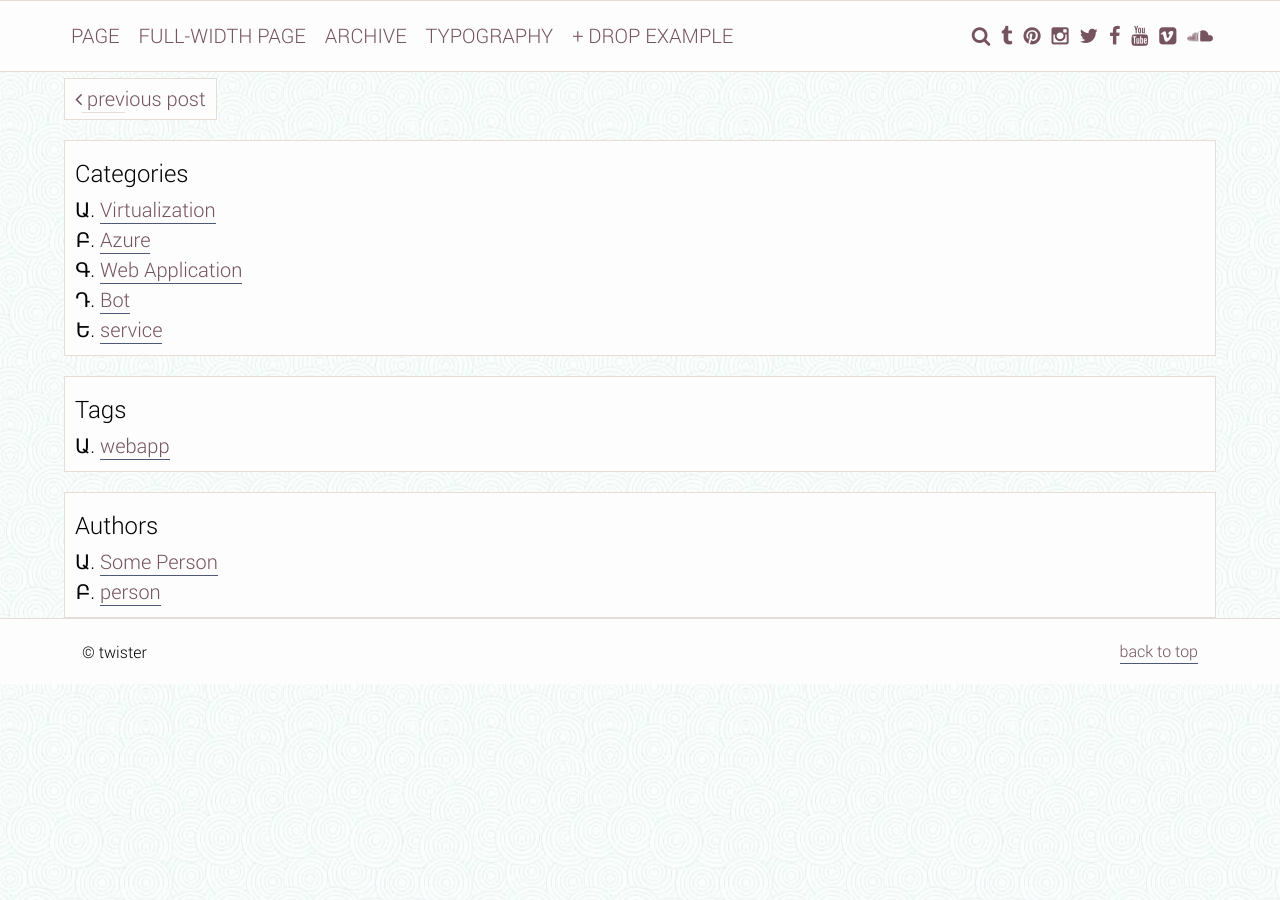
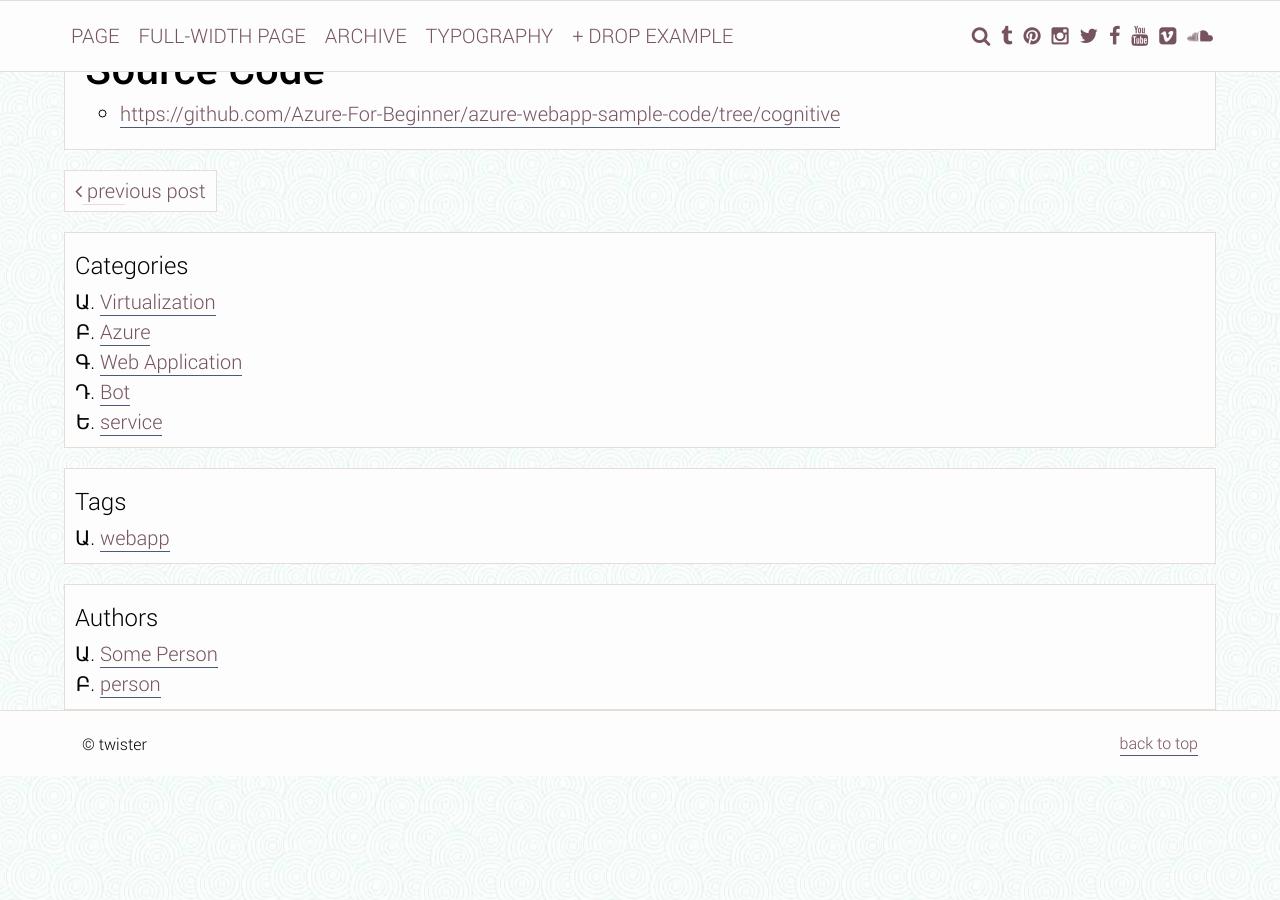
Before and after one commit to Azure-For-Beginner/Azure-For-Beginner.github.io, a Jekyll site: the page built from _posts/2017-04-13-create-cognitive.markdown, in a window 1280 px wide and 900 px high, scrolled down 5243 px. Built offline with Jekyll 4.4.1, drawn with Linux system fonts in a browser that asks for light colours.

Commit message:
add: 2017-05-23 cognitive api source code

````diff
--- a/_posts/2017-04-13-create-cognitive.markdown
+++ b/_posts/2017-04-13-create-cognitive.markdown
@@ -60,3 +60,6 @@ tag: [webapp]
     ```
 6. 다음과 같은 결과를 볼 수 있다.
 ![그림](/img/webapp/cognitive/result.png)
+
+# Source Code
+* [https://github.com/Azure-For-Beginner/azure-webapp-sample-code/tree/cognitive](https://github.com/Azure-For-Beginner/azure-webapp-sample-code/tree/cognitive)
````
